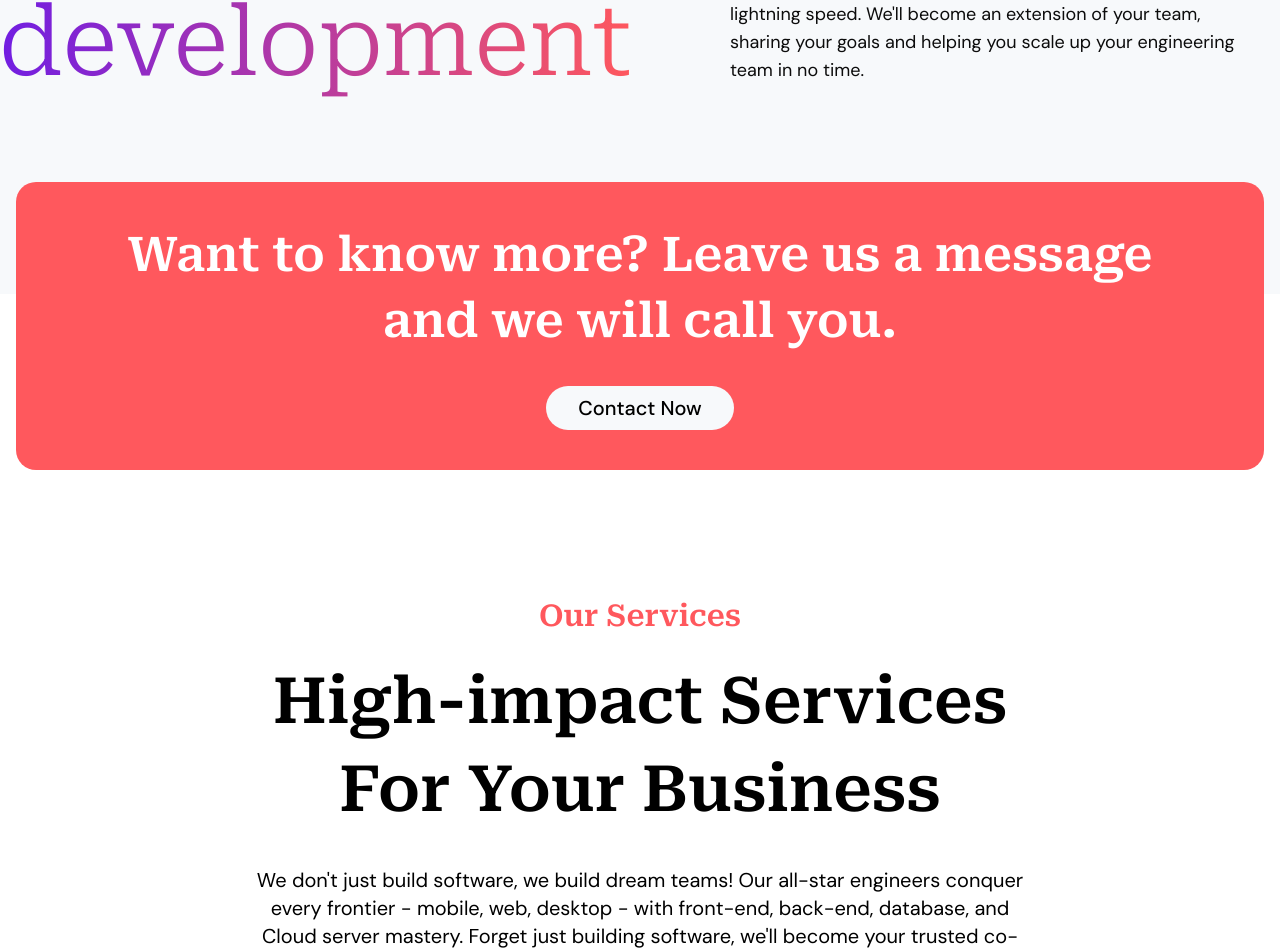
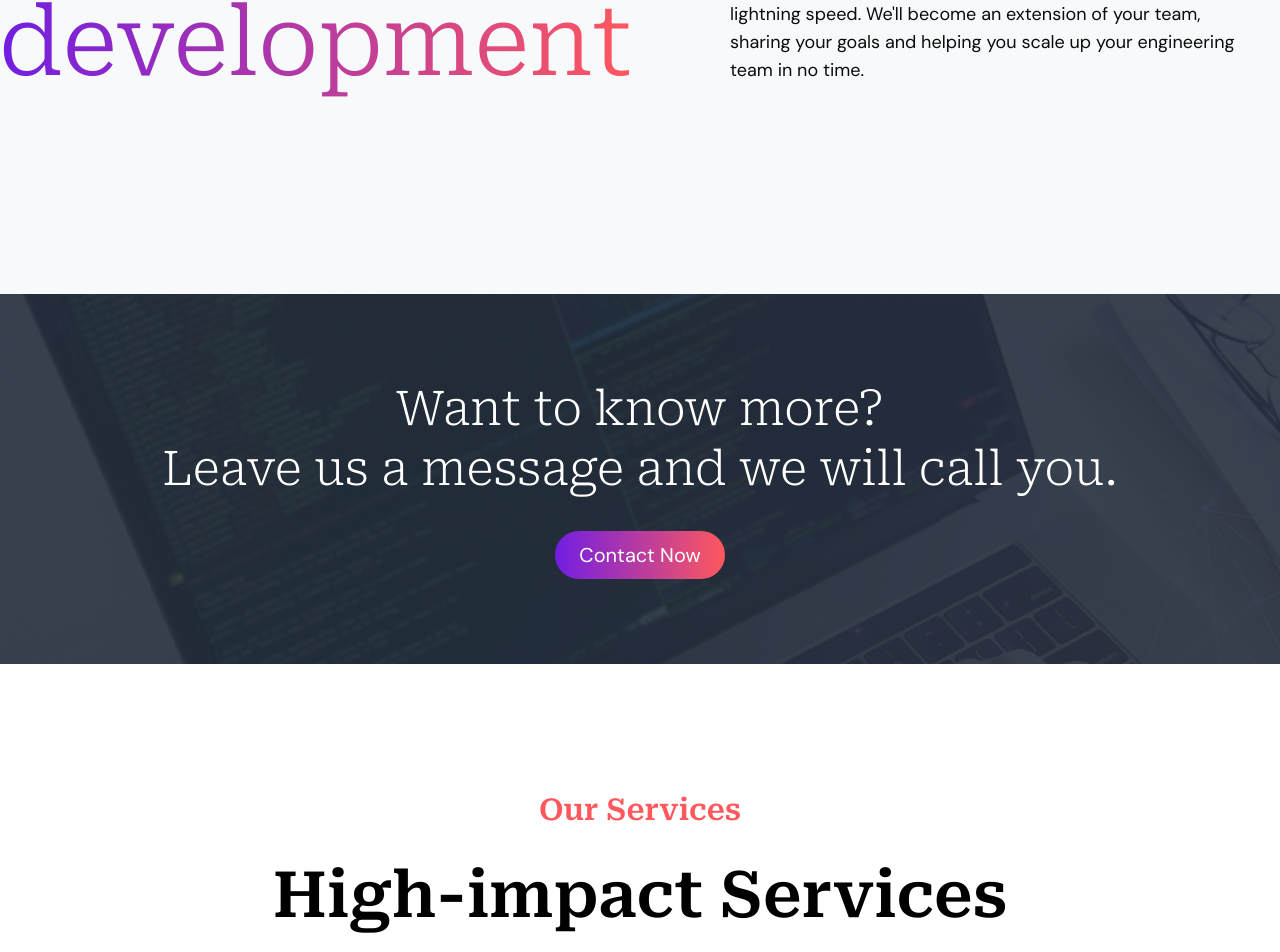
Before and after one commit to nazmuldipu/meshllo, a Next.js app: page / in a window 1280 px wide. Shown: the part 1676-2628 px from the top of the page. Built offline with nearby package versions, Linux system fonts and the light colour scheme; no server answers.

Commit message:
fix: want to know more updated

```diff
--- a/src/components/templates/engagement.tsx
+++ b/src/components/templates/engagement.tsx
@@ -1,4 +1,5 @@
 import Data from "@/data/data";
+import Image from "next/image";
 import SectionHeader from "../molecules/SectionHeader";
 import SVGIcon from "../icons/SVGIcon";
 import style from "@/styles/styles.module.css";
@@ -21,9 +22,9 @@ const Engagement = () => {
     }
   };
   return (
-    <section className="" id="engagement">
+    <section id="engagement">
       <div className="bg-secondary">
-        <div className="max-w-screen-md lg:max-w-screen-lg xl:max-w-screen-xl mx-auto pt-10 md:pt-20 lg:pt-32 pb-48">
+        <div className="max-w-screen-md lg:max-w-screen-lg xl:max-w-screen-xl mx-auto pt-10 md:pt-20 lg:pt-32 lg:pb-20 xl:pb-48">
           <SectionHeader title={data.title} subtitle={data.subtitle} />
           <div className={style["meshllo__engagement-content"]}>
             <h3 className="px-2 md:px-0 text-center md:text-left max-w-96 md:max-w-none self-center justify-self-center font-serif font-light text-4xl md:text-5xl lg:text-7xl xl:text-8xl !leading-tight text-gradient">
@@ -56,15 +57,26 @@ const Engagement = () => {
           </div>
         </div>
       </div>
-      <div className="-mt-40 md:-mt-24 lg:-mt-28 xl: px-4 max-w-screen-md xl:max-w-screen-xl mx-auto">
-        <div className={style["meshllo__engagement-lets-talk"]}>
-          <h3 className="font-serif font-semibold text-xl md:text-3xl xl:text-5xl xl:leading-snug text-white text-center">
-            {data.dialog}
-          </h3>
-          <div className="bg-secondary text-xl font-medium font-sans px-8 py-2 rounded-full mt-6">
-            <Link href="mailto:nazmul@meshllo.com" className="text-meshllo">
-              {data.cta}
-            </Link>
+      <div className="relative h-64 md:h-56 lg:h-72 xl:h-92.5">
+        <div className="w-full h-full bg-background">
+          <Image
+            className="w-full h-full opacity-10"
+            src="/programming-background-with-html.png"
+            alt="Hero Image 3"
+            style={{ objectFit: "cover" }}
+            width={1920}
+            height={370}
+          />
+        </div>
+
+        <div className="absolute top-0 w-full h-full text-white">
+          <div className="flex flex-col w-full h-full px-4 items-center justify-center">
+            <h3 className="font-serif font-extralight text-xl md:text-3xl xl:text-5xl xl:leading-tight text-center">
+              {parse(data.dialog)}
+            </h3>
+            <div className="bg-meshllo hover:bg-primary text-xl font-sans px-6 py-2.5 rounded-full mt-8">
+              <Link href="mailto:nazmul@meshllo.com">{data.cta}</Link>
+            </div>
           </div>
         </div>
       </div>
--- a/src/data/data.tsx
+++ b/src/data/data.tsx
@@ -41,7 +41,8 @@ const Data = {
   engagement: {
     title: "How Meshllo Works",
     subtitle: "Our Engagement Model",
-    dialog: "Want to know more? Leave us a message and we will call you.",
+    dialog:
+      "Want to know more? <br /> Leave us a message and we will call you.",
     details: "",
     info: [
       { number: "100+", text: "Projects Completed" },
--- a/src/styles/variable.css
+++ b/src/styles/variable.css
@@ -18,6 +18,7 @@
   --text-f: "Inter";
   --title-f: "Inter";
   --tertiary: #f8c02a;
+  --background: #252f3e;
 
   overflow-y: scroll;
 }
--- a/tailwind.config.ts
+++ b/tailwind.config.ts
@@ -29,6 +29,7 @@ const config: Config = {
         "accent-text": "var(--accent-text)",
         "accent-light": "var(--accent-light)",
         tertiary: "var(--tertiary)",
+        background: "var(--background)",
       },
       fontFamily: {
         sans: ["var(--font-dm-sans)"],
@@ -43,6 +44,7 @@ const config: Config = {
       },
       spacing: {
         "12.5": "3.125rem",
+        "92.5": "23.125rem",
       },
     },
   },
```
Also changed, not shown: public/programming-background-with-html.png (added).
